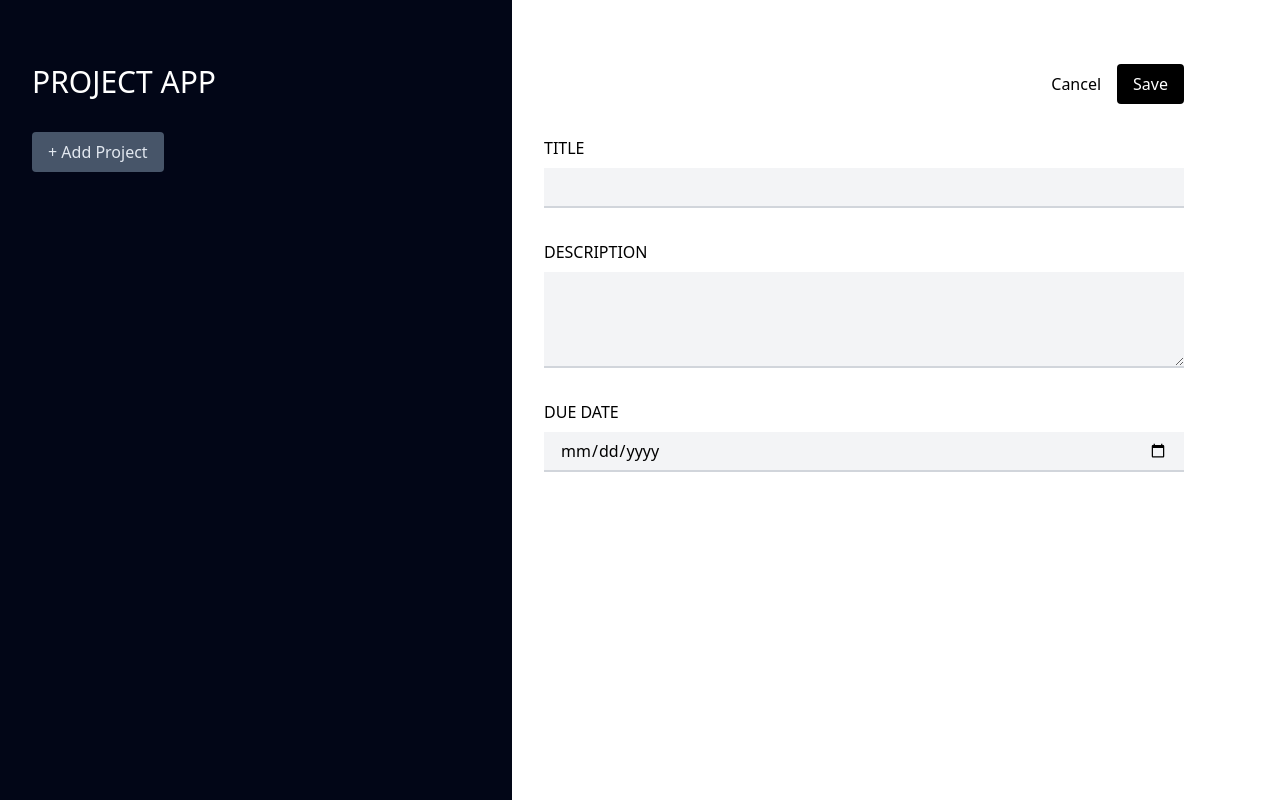
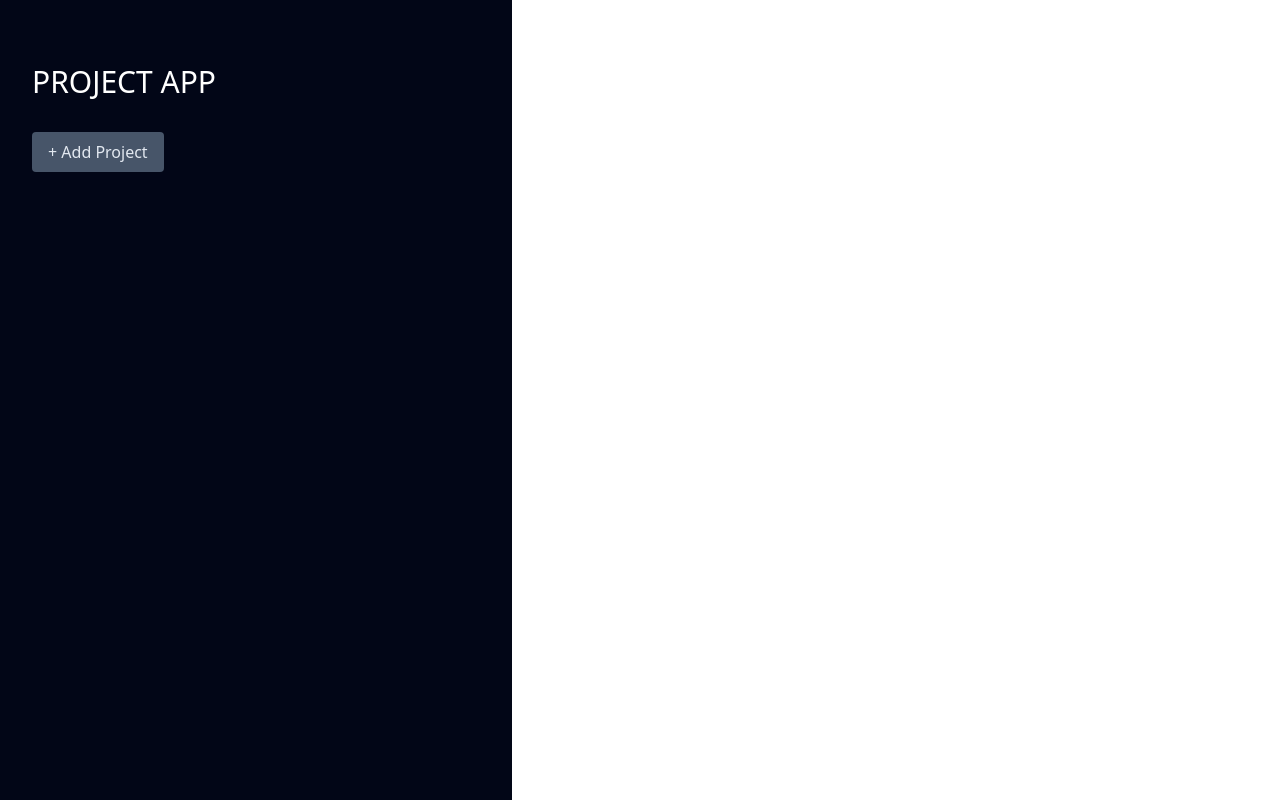
Before and after one commit to inv123/react-project-management, a React (Create React App) app in the folder react-project-management/: page / in a window 1280 px wide. Built offline with nearby package versions, Linux system fonts and the light colour scheme.

Commit message:
show/hide add project component

```diff
--- a/react-project-management/src/App.js
+++ b/react-project-management/src/App.js
@@ -2,20 +2,29 @@ import {useState} from 'react';
 import { LeftSide } from './components/LeftSide/LeftSide';
 import { AddProject } from './components/RightSide/AddProject';
 
+
 function App() {
   const [isProjectAdding, setIsProjectAdding] = useState(false);
+  const [projects, setProjects] = useState([]);
 
+  function addProjectHandler(){
+    setIsProjectAdding(true)
+  }
+
+  function cancelProjectHandler(){
+    setIsProjectAdding(false);
+  }
 
   return (
     <>
       <div className="flex ...">
         <div className="w-2/5 h-screen bg-slate-950 py-16 px-8 text-white">
 
-          <LeftSide  isProjectAdding={isProjectAdding}/>
+          <LeftSide  showAddProject={addProjectHandler} hideAddProject={cancelProjectHandler}/>
         </div>
 
         <div className="grow h-screen py-16 pl-8 pr-24">
-          <AddProject />
+          {isProjectAdding && <AddProject hideAddProject={cancelProjectHandler}/>}
         </div>
       </div>
     </>
--- a/react-project-management/src/components/LeftSide/LeftSide.js
+++ b/react-project-management/src/components/LeftSide/LeftSide.js
@@ -1,11 +1,11 @@
 import React from "react";
 import { Button } from "../Button";
 
-export const LeftSide = () => {
+export const LeftSide = ({showAddProject, hideAddProject}) => {
   return (
     <>
       <h1 className="text-3xl uppercase mb-8">Project App</h1>
-      <Button content="+ Add Project"/>
+      <Button content="+ Add Project" clickHandler={showAddProject}/>
       <div>
         {/* <ul>
           <li>Project 1</li>
--- a/react-project-management/src/components/RightSide/AddProject.js
+++ b/react-project-management/src/components/RightSide/AddProject.js
@@ -1,12 +1,12 @@
 import React from "react";
 import { Button } from "../Button";
 
-export const AddProject = () => {
+export const AddProject = ({hideAddProject}) => {
   return (
     <>
-      <div class="block">
-        <div class="flex flex-nowrap justify-end w-full mb-8">
-            <Button type='secondary' content='Cancel'/>
+      <div className="block">
+        <div className="flex flex-nowrap justify-end w-full mb-8">
+            <Button type='secondary' content='Cancel' clickHandler={hideAddProject}/>
             <Button type='primary' content='Save'/>
         </div>
         <div class="flex-none ">
```
